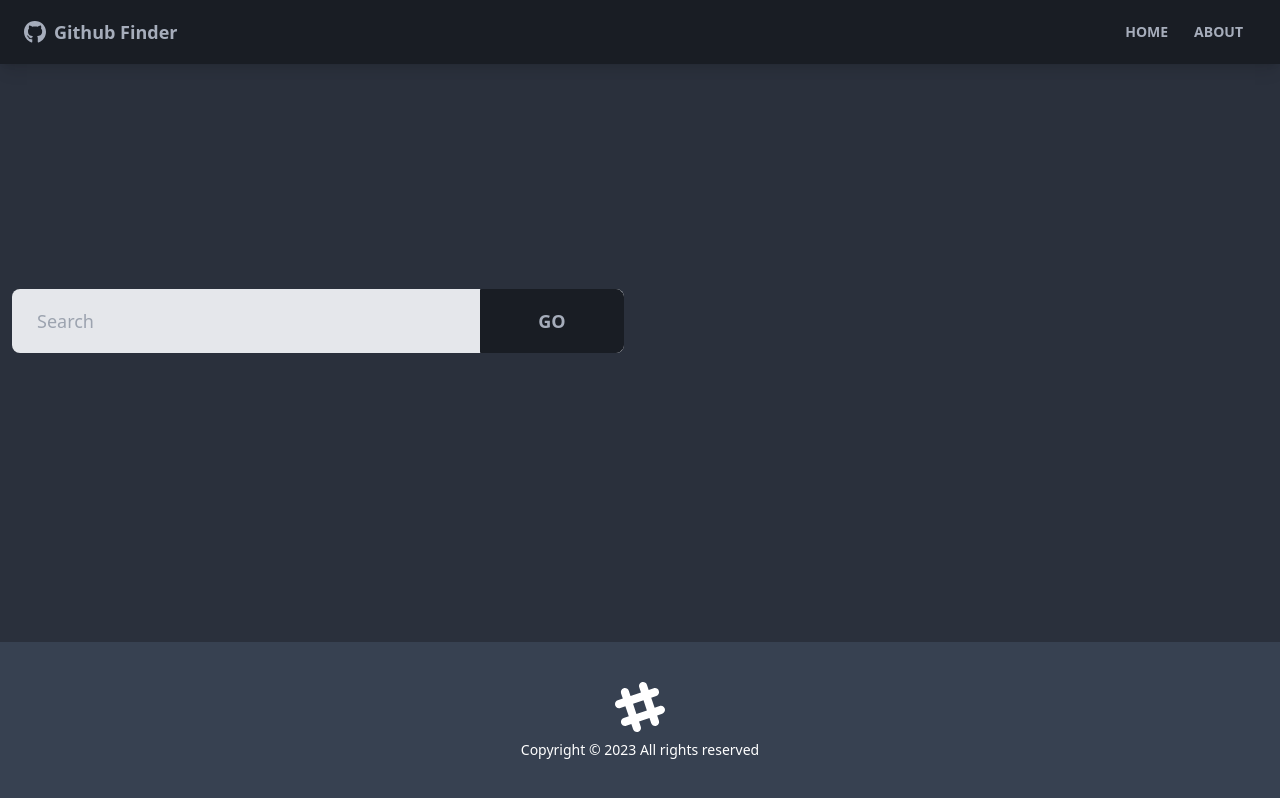
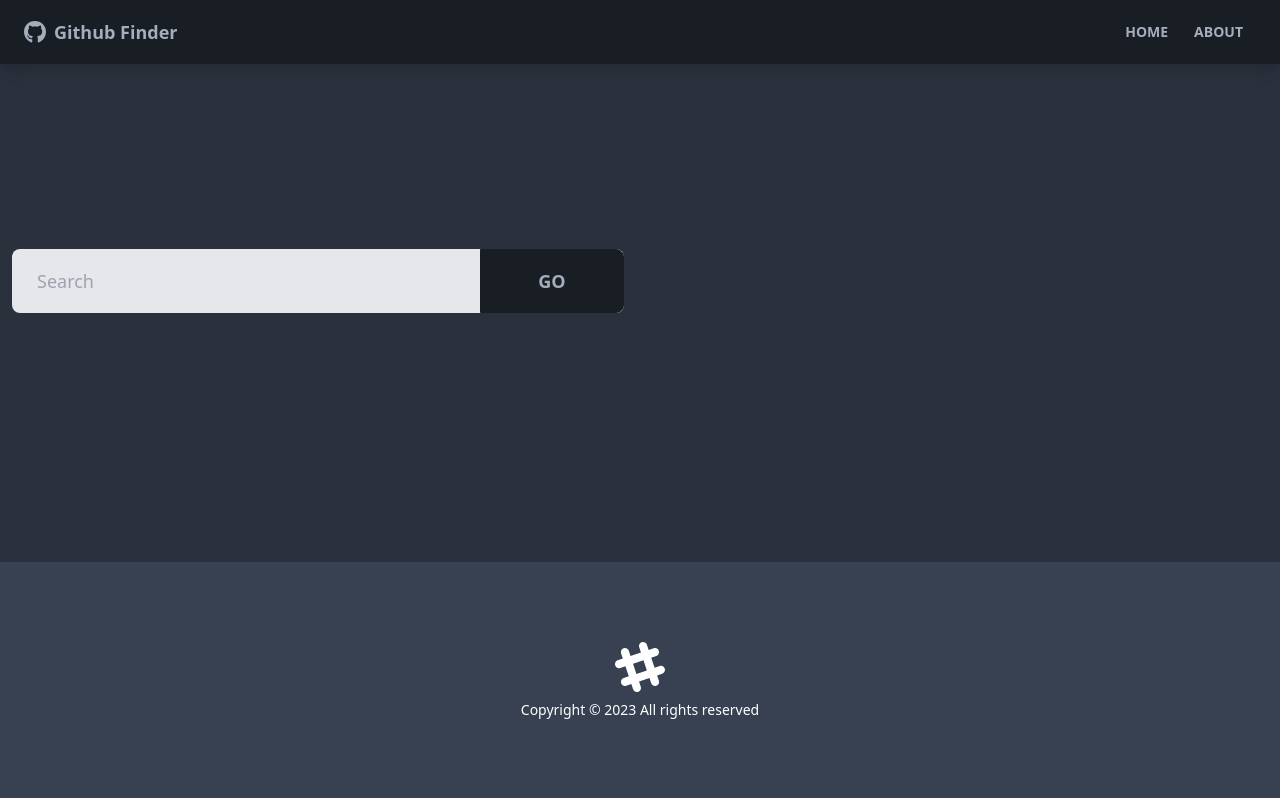
Before and after one commit to ajaysinhaorigin/github-finder, a React (Create React App) app: page / in a window 1280 px wide. Built offline with nearby package versions, Linux system fonts and the light colour scheme.

Commit message:
final commit

```diff
--- a/src/components/layout/Footer.tsx
+++ b/src/components/layout/Footer.tsx
@@ -2,7 +2,7 @@ function Footer(): JSX.Element {
   const footerYear = new Date().getFullYear()
 
   return (
-    <footer className="footer p-10 bg-gray-700 text-primary-content footer-center">
+    <footer className="footer px-10 py-20 bg-gray-700 text-primary-content footer-center">
       <div>
         <svg
           width="50"
--- a/src/components/repos/RepoList.tsx
+++ b/src/components/repos/RepoList.tsx
@@ -4,8 +4,8 @@ type Props = {
 }
 function RepoList({ repos }: Props): JSX.Element {
   return (
-    <div className="w-full py-5 mb-6 rounded-lg shadow-md bg-base-100 stats ">
-      <div className="card-normal lg:card-body  md:card-body ">
+    <div className="w-full py-6  rounded-lg shadow-lg card bg-base-100">
+      <div className="card-normal lg:card-body  md:card-body">
         <h2 className="text-3xl my-4 font-bold card-title">
           Latest Repositories
         </h2>
```
